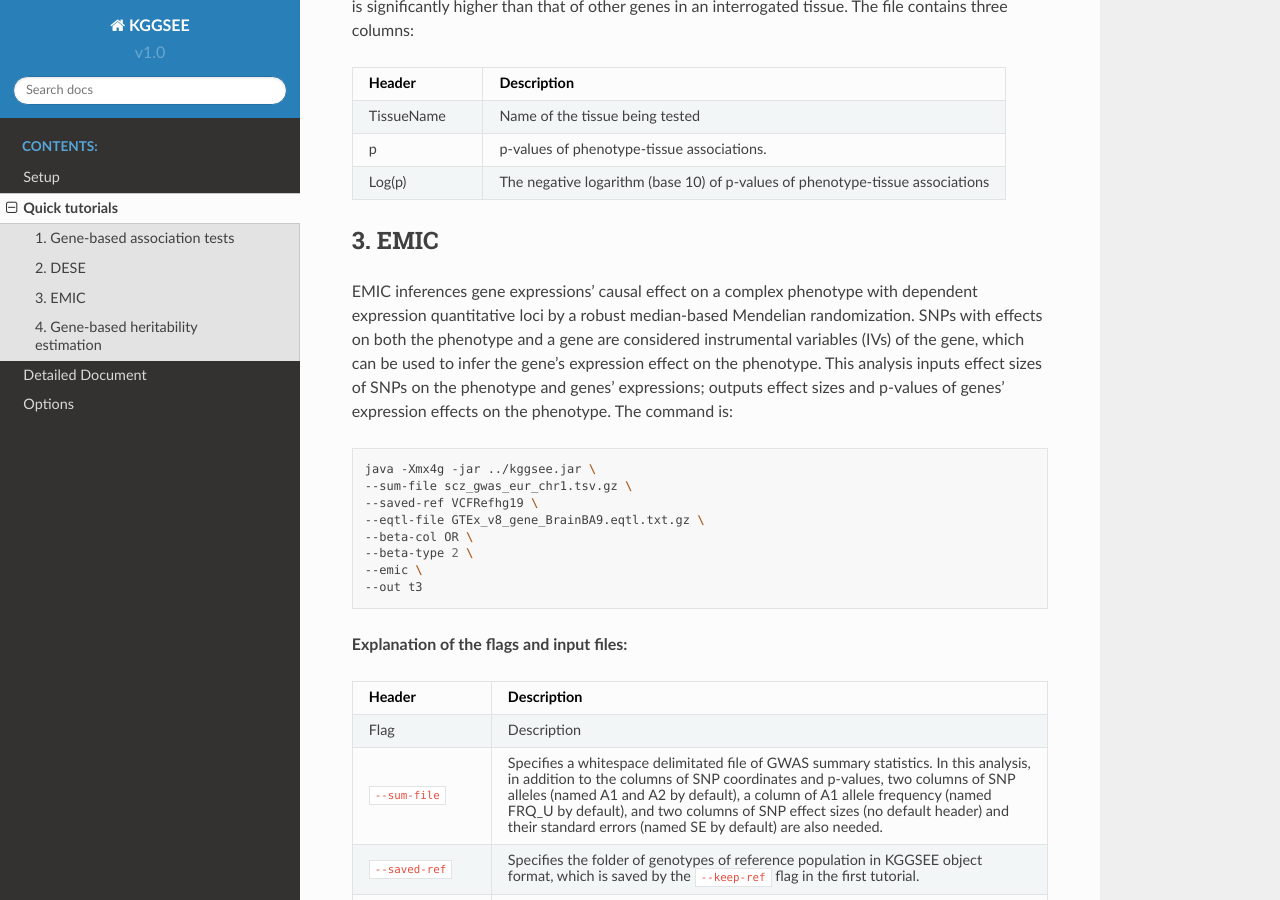
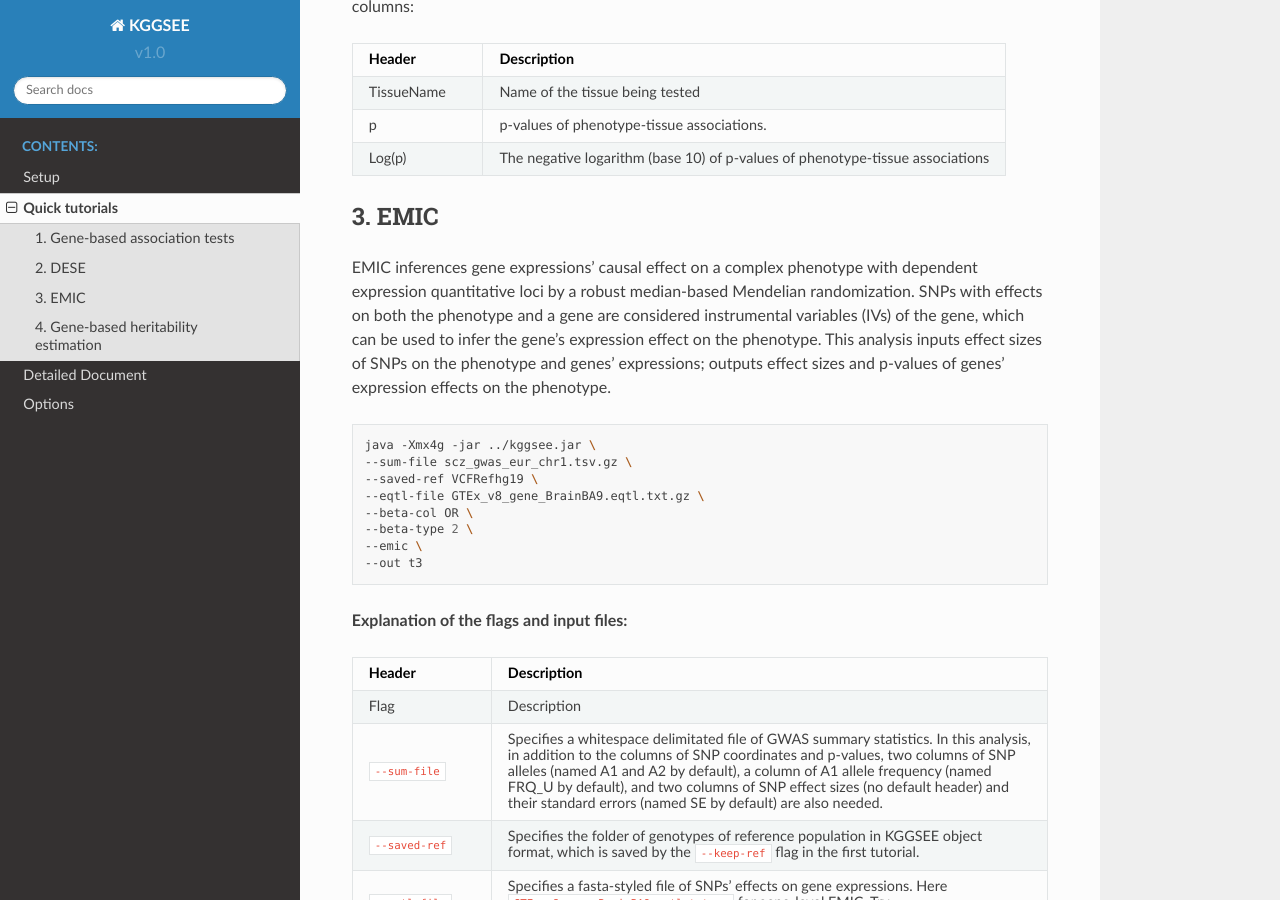
Before and after one commit to pmglab/KGGSEE, a Sphinx documentation site: the page built from doc/source/quick_tutorials.rst, in a window 1280 px wide and 900 px high, scrolled down 2847 px. Built offline with Sphinx 7.4.7 and the Read the Docs theme 2.0.0, drawn with Linux system fonts in a browser that asks for light colours; some of the changed text lies outside the part shown.

Commit message:
Update quick_tutorials.rst

```diff
--- a/doc/source/quick_tutorials.rst
+++ b/doc/source/quick_tutorials.rst
@@ -14,7 +14,7 @@
 1. Gene-based association tests
 ===============================
 
-GATES and ECS are two statistical methods combining the p-values of a group of SNPs into one p-value. This analysis inputs p-values of SNPs and outputs p-values of genes. The command is:
+GATES and ECS are two statistical methods combining the p-values of a group of SNPs into one p-value. This analysis inputs p-values of SNPs and outputs p-values of genes.
 
 .. code:: shell
 
@@ -83,7 +83,7 @@
 2. DESE
 =======
 
-DESE performs phenotype-tissue association tests and conditional gene-based association tests at the same time. This analysis inputs p-values of a GWAS and expression profile of multiple tissues; outputs p-values of phenotype-tissue associations and conditional p-values of genes. The command is:
+DESE performs phenotype-tissue association tests and conditional gene-based association tests at the same time. This analysis inputs p-values of a GWAS and expression profile of multiple tissues; outputs p-values of phenotype-tissue associations and conditional p-values of genes.
 
 .. code:: shell
 
@@ -169,7 +169,7 @@
 3. EMIC
 =======
 
-EMIC inferences gene expressions' causal effect on a complex phenotype with dependent expression quantitative loci by a robust median-based Mendelian randomization. SNPs with effects on both the phenotype and a gene are considered instrumental variables (IVs) of the gene, which can be used to infer the gene's expression effect on the phenotype. This analysis inputs effect sizes of SNPs on the phenotype and genes' expressions; outputs effect sizes and p-values of genes' expression effects on the phenotype. The command is:
+EMIC inferences gene expressions' causal effect on a complex phenotype with dependent expression quantitative loci by a robust median-based Mendelian randomization. SNPs with effects on both the phenotype and a gene are considered instrumental variables (IVs) of the gene, which can be used to infer the gene's expression effect on the phenotype. This analysis inputs effect sizes of SNPs on the phenotype and genes' expressions; outputs effect sizes and p-values of genes' expression effects on the phenotype.
 
 .. code:: shell
 
@@ -253,7 +253,7 @@
 4. Gene-based heritability estimation
 =====================================
 
-Heritability is a measure of how well differences in people's genes account for differences in their phenotypes. This tutorial estimates the heritability of each gene with GWAS summary statistics. The command is:
+Heritability is a measure of how well differences in people's genes account for differences in their phenotypes. This tutorial estimates the heritability of each gene with GWAS summary statistics.
 
 .. code:: shell
 
```
